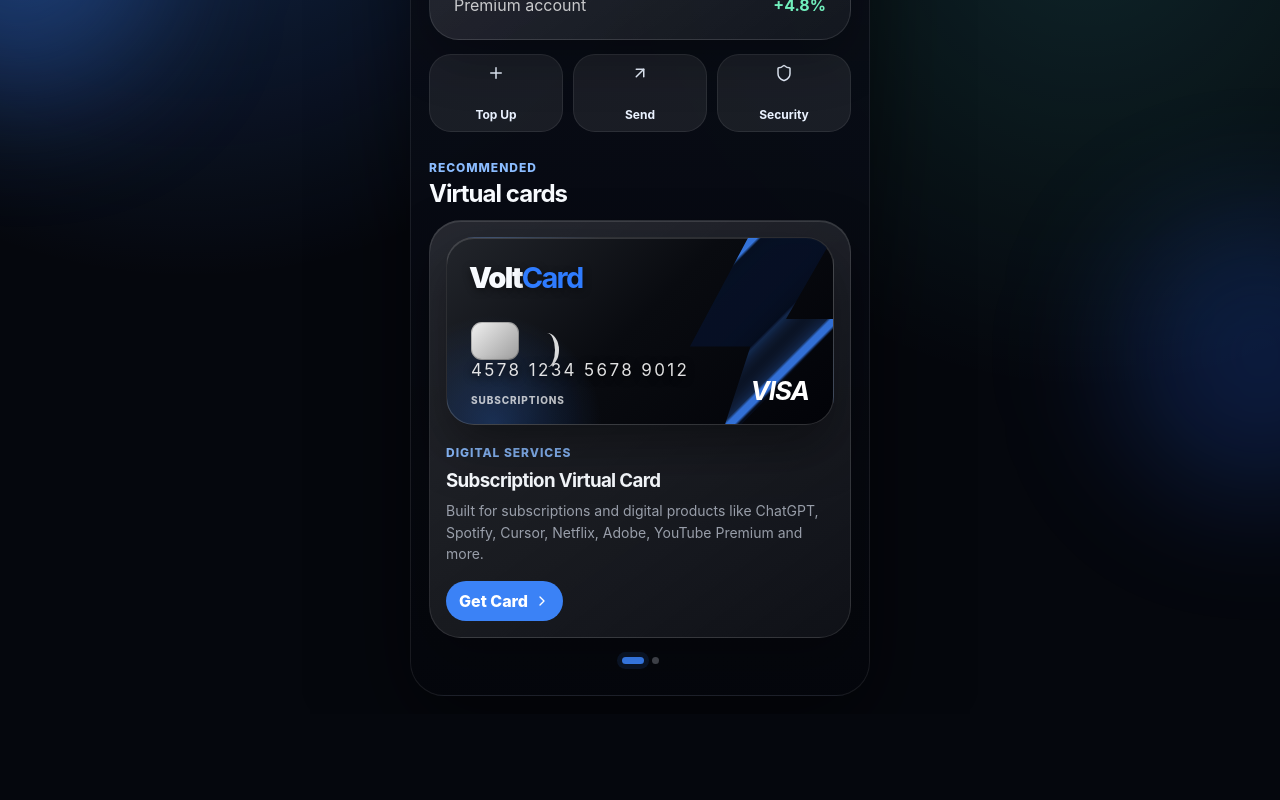
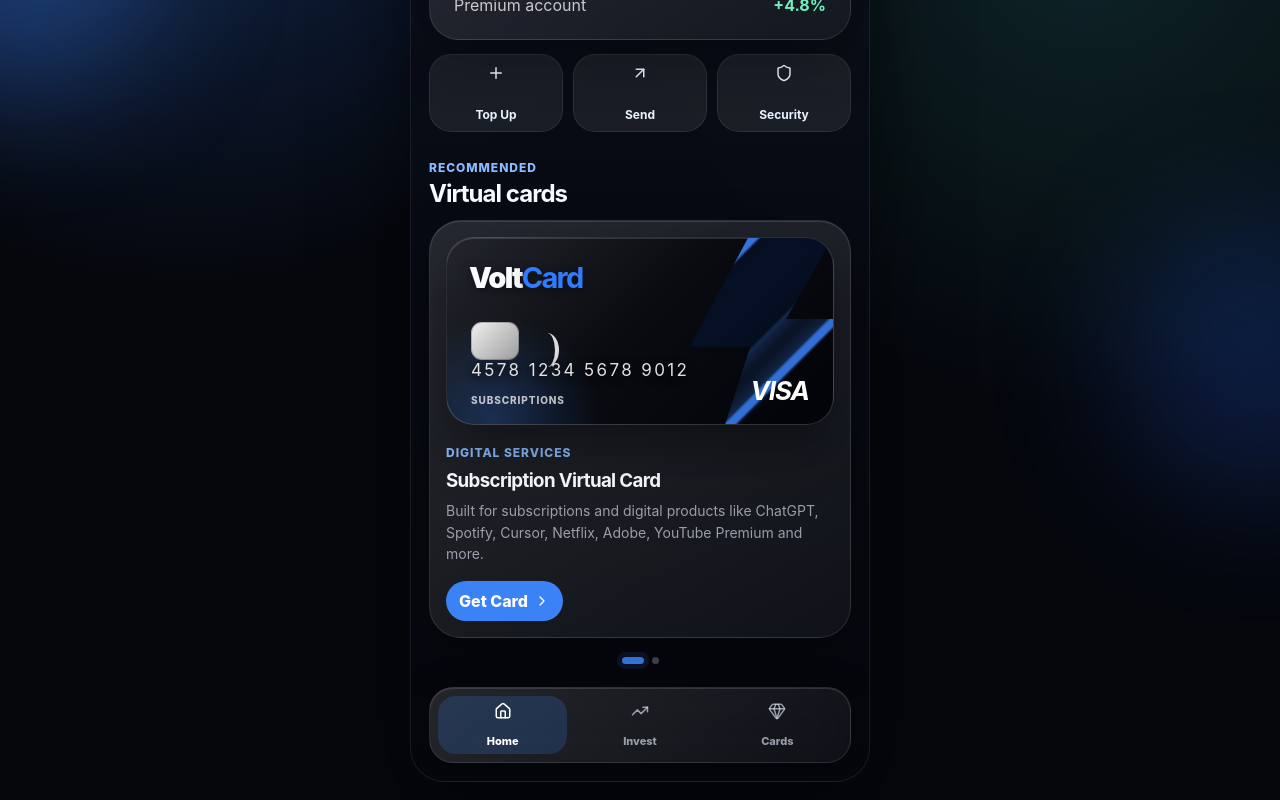
Before and after one commit to cowkng12/VoltCard, a React (Vite) app: page / in a window 1280 px wide. Shown: the part 266-1066 px from the top of the page. Before the commit the page ends 980 px from the top, so only its background shows below. Built offline with nearby package versions, Linux system fonts and the light colour scheme.

Commit message:
Add crypto investments tab

```diff
--- a/src/App.tsx
+++ b/src/App.tsx
@@ -6,13 +6,16 @@
   ChevronRight,
   Copy,
   CreditCard,
+  Gem,
+  Home,
   Eye,
   EyeOff,
   Lock,
   Plus,
   Settings,
   Shield,
-  Snowflake
+  Snowflake,
+  TrendingUp
 } from 'lucide-react';
 import { useEffect, useMemo, useState } from 'react';
 
@@ -32,7 +35,21 @@
   cvv: string;
 };
 
-type Step = 'home' | 'holder' | 'deposit' | 'issued' | 'manage' | 'profile' | 'notifications';
+type Step = 'home' | 'holder' | 'deposit' | 'issued' | 'manage' | 'profile' | 'notifications' | 'invest';
+
+type Coin = {
+  symbol: 'USDT' | 'TON' | 'BTC' | 'ETH' | 'SOL';
+  name: string;
+  price: number;
+  change: number;
+  color: string;
+  points: string;
+};
+
+type Investment = {
+  coin: Coin;
+  amount: number;
+};
 
 const products: CardProduct[] = [
   {
@@ -49,6 +66,14 @@
     description:
       'Designed for Apple Pay and Google Pay, with a clean setup for daily purchases and mobile-first payments.'
   }
+];
+
+const coins: Coin[] = [
+  { symbol: 'USDT', name: 'Tether USD', price: 1, change: 0.01, color: '#72f0bd', points: '0,42 26,38 52,40 78,35 104,37 130,33 156,34 182,31' },
+  { symbol: 'TON', name: 'Toncoin', price: 7.24, change: 4.82, color: '#3b82f6', points: '0,50 26,46 52,43 78,34 104,37 130,26 156,22 182,16' },
+  { symbol: 'BTC', name: 'Bitcoin', price: 64280, change: 2.34, color: '#f7b955', points: '0,48 26,40 52,44 78,36 104,31 130,34 156,24 182,20' },
+  { symbol: 'ETH', name: 'Ethereum', price: 3510, change: 1.76, color: '#9fb7ff', points: '0,46 26,42 52,39 78,41 104,30 130,32 156,27 182,23' },
+  { symbol: 'SOL', name: 'Solana', price: 148.8, change: 5.15, color: '#c084fc', points: '0,52 26,49 52,45 78,39 104,35 130,30 156,21 182,18' }
 ];
 
 const page = {
@@ -82,6 +107,9 @@
   const [issuedCards, setIssuedCards] = useState<IssuedCard[]>([]);
   const [showCvv, setShowCvv] = useState(false);
   const [isFrozen, setIsFrozen] = useState(false);
+  const [selectedCoin, setSelectedCoin] = useState<Coin>(coins[1]);
+  const [investmentAmount, setInvestmentAmount] = useState('');
+  const [investments, setInvestments] = useState<Investment[]>([]);
 
   const telegramName = useMemo(() => {
     const user = window.Telegram?.WebApp?.initDataUnsafe?.user;
@@ -92,6 +120,10 @@
   const depositValue = Number(deposit);
   const canContinueHolder = firstName.trim().length > 1 && lastName.trim().length > 1;
   const canContinueDeposit = Number.isFinite(depositValue) && depositValue >= 10;
+  const investmentValue = Number(investmentAmount);
+  const investmentBalance = issuedCard?.deposit ?? 0;
+  const canInvest = Boolean(issuedCard) && Number.isFinite(investmentValue) && investmentValue > 0 && investmentValue <= investmentBalance;
+  const portfolioValue = investments.reduce((sum, item) => sum + item.amount, 0);
 
   useEffect(() => {
     window.Telegram?.WebApp?.ready();
@@ -129,8 +161,20 @@
   function goBack() {
     if (step === 'holder') setStep('home');
     else if (step === 'deposit') setStep('holder');
-    else if (step === 'profile' || step === 'notifications') setStep('home');
+    else if (step === 'profile' || step === 'notifications' || step === 'invest') setStep('home');
     else setStep('manage');
+  }
+
+  function investFromCard() {
+    if (!issuedCard || !canInvest) return;
+
+    setIssuedCard({ ...issuedCard, deposit: issuedCard.deposit - investmentValue });
+    setIssuedCards((cards) =>
+      cards.map((card) => (card.number === issuedCard.number ? { ...card, deposit: card.deposit - investmentValue } : card))
+    );
+    setInvestments((items) => [{ coin: selectedCoin, amount: investmentValue }, ...items]);
+    setInvestmentAmount('');
+    haptic();
   }
 
   async function copyCardNumber() {
@@ -210,6 +254,63 @@
                 {issuedCards.length > 0 && (
                   <NotificationItem title="Card issued" text={`${issuedCards[0].product.name} is active and ready for online payments.`} amount={`$${issuedCards[0].deposit.toFixed(2)}`} />
                 )}
+              </div>
+            </motion.div>
+          )}
+
+          {step === 'invest' && (
+            <motion.div key="invest" {...page} className="screen bottom-nav-screen">
+              <FlowIntro step="Invest" title="Crypto portfolio" text="Move available card balance into crypto positions. Trading is simulated until payment providers are connected." />
+              <div className="investment-hero glass-panel">
+                <span className="muted">Portfolio value</span>
+                <h1>${portfolioValue.toFixed(2)}</h1>
+                <p>Available from card: ${investmentBalance.toFixed(2)}</p>
+              </div>
+
+              <SectionTitle eyebrow="Market" title="Popular coins" />
+              <div className="coin-list">
+                {coins.map((coin) => (
+                  <button className={coin.symbol === selectedCoin.symbol ? 'coin-card selected glass-panel' : 'coin-card glass-panel'} key={coin.symbol} onClick={() => setSelectedCoin(coin)}>
+                    <div className="coin-icon" style={{ background: coin.color }}>{coin.symbol.slice(0, 1)}</div>
+                    <div>
+                      <strong>{coin.symbol}</strong>
+                      <span>{coin.name}</span>
+                    </div>
+                    <MiniChart coin={coin} />
+                    <div className="coin-price">
+                      <strong>${coin.price.toLocaleString('en-US')}</strong>
+                      <span>+{coin.change}%</span>
+                    </div>
+                  </button>
+                ))}
+              </div>
+
+              <div className="glass-panel invest-panel">
+                <div>
+                  <span className="tag">Selected asset</span>
+                  <h3>{selectedCoin.name}</h3>
+                </div>
+                <label>
+                  Amount from card balance
+                  <div className="money-input">
+                    <span>$</span>
+                    <input inputMode="decimal" value={investmentAmount} onChange={(event) => setInvestmentAmount(event.target.value.replace(/[^0-9.]/g, ''))} placeholder="50" />
+                  </div>
+                </label>
+                {investmentAmount.length > 0 && !canInvest && <p className="hint">Enter an amount up to your available card balance.</p>}
+                <PrimaryButton disabled={!canInvest} onClick={investFromCard}>Invest in {selectedCoin.symbol}</PrimaryButton>
+              </div>
+
+              <SectionTitle eyebrow="Holdings" title="Your positions" />
+              <div className="owned-cards">
+                {investments.length === 0 && <EmptyState title="No investments yet" text="Choose a coin and invest from your card balance to build your portfolio." />}
+                {investments.map((item, index) => (
+                  <div className="holding-card glass-panel" key={`${item.coin.symbol}-${index}`}>
+                    <div className="coin-icon" style={{ background: item.coin.color }}>{item.coin.symbol.slice(0, 1)}</div>
+                    <div><strong>{item.coin.symbol}</strong><span>{item.coin.name}</span></div>
+                    <b>${item.amount.toFixed(2)}</b>
+                  </div>
+                ))}
               </div>
             </motion.div>
           )}
@@ -301,6 +402,7 @@
             </motion.div>
           )}
         </AnimatePresence>
+        <BottomNav activeStep={step} onHome={() => setStep('home')} onInvest={() => setStep('invest')} onCards={() => setStep('profile')} />
       </section>
     </main>
   );
@@ -435,6 +537,31 @@
   );
 }
 
+function MiniChart({ coin }: { coin: Coin }) {
+  return (
+    <svg className="mini-chart" viewBox="0 0 182 58" role="img" aria-label={`${coin.symbol} chart`}>
+      <polyline points={coin.points} fill="none" stroke={coin.color} strokeWidth="4" strokeLinecap="round" strokeLinejoin="round" />
+      <defs>
+        <linearGradient id={`chart-${coin.symbol}`} x1="0" x2="0" y1="0" y2="1">
+          <stop offset="0%" stopColor={coin.color} stopOpacity="0.28" />
+          <stop offset="100%" stopColor={coin.color} stopOpacity="0" />
+        </linearGradient>
+      </defs>
+      <polygon points={`0,58 ${coin.points} 182,58`} fill={`url(#chart-${coin.symbol})`} />
+    </svg>
+  );
+}
+
+function BottomNav({ activeStep, onHome, onInvest, onCards }: { activeStep: Step; onHome: () => void; onInvest: () => void; onCards: () => void }) {
+  return (
+    <nav className="bottom-nav glass-panel">
+      <button className={activeStep === 'home' ? 'active' : ''} onClick={onHome}><Home size={18} /><span>Home</span></button>
+      <button className={activeStep === 'invest' ? 'active' : ''} onClick={onInvest}><TrendingUp size={18} /><span>Invest</span></button>
+      <button className={activeStep === 'profile' ? 'active' : ''} onClick={onCards}><Gem size={18} /><span>Cards</span></button>
+    </nav>
+  );
+}
+
 function BankCard({ card, showCvv, frozen = false }: { card: IssuedCard; showCvv: boolean; frozen?: boolean }) {
   return (
     <motion.div className={`${frozen ? 'bank-card frozen-card' : 'bank-card'} ${card.product.id === 'wallet-pay' ? 'wallet-bank-card' : ''}`} initial={{ rotateX: 22, scale: 0.94 }} animate={{ rotateX: 0, scale: 1 }} transition={{ duration: 0.55, ease: 'easeOut' }}>
--- a/src/styles.css
+++ b/src/styles.css
@@ -56,7 +56,7 @@
 
 .screen {
   min-height: calc(100vh - 112px);
-  padding: 0 18px 26px;
+  padding: 0 18px 112px;
   overflow-y: auto;
   scrollbar-width: none;
 }
@@ -340,9 +340,65 @@
 .notification-dot { display: grid; place-items: center; width: 44px; height: 44px; border-radius: 16px; background: rgba(59,130,246,.14); color: #9cc5ff; }
 .notification-item div:nth-child(2) { display: grid; gap: 4px; }
 .notification-item b { color: #fff; }
+.investment-hero { padding: 22px; border-radius: 28px; margin: 16px 0 22px; }
+.investment-hero h1 { margin: 8px 0; font-size: 42px; letter-spacing: -0.07em; }
+.investment-hero p { margin: 0; color: rgba(232,240,255,.62); }
+.coin-list { display: grid; gap: 11px; margin-bottom: 18px; }
+.coin-card {
+  display: grid;
+  grid-template-columns: 44px 1fr 92px auto;
+  align-items: center;
+  gap: 11px;
+  width: 100%;
+  padding: 12px;
+  border-radius: 22px;
+  color: #fff;
+  text-align: left;
+}
+.coin-card.selected { border-color: rgba(59,130,246,.72); box-shadow: inset 0 1px 0 rgba(255,255,255,.12), 0 14px 38px rgba(59,130,246,.14); }
+.coin-icon { display: grid; place-items: center; width: 44px; height: 44px; border-radius: 16px; color: #06101c; font-weight: 950; }
+.coin-card div:nth-child(2), .holding-card div:nth-child(2) { display: grid; gap: 3px; }
+.coin-card span, .holding-card span { color: rgba(232,240,255,.62); font-size: 12px; }
+.mini-chart { width: 92px; height: 42px; opacity: .96; }
+.coin-price { display: grid; gap: 3px; text-align: right; }
+.coin-price span { color: #72f0bd; font-weight: 800; }
+.invest-panel { display: grid; gap: 14px; padding: 16px; border-radius: 26px; margin-bottom: 22px; }
+.invest-panel h3 { margin: 5px 0 0; letter-spacing: -.03em; }
+.holding-card { display: grid; grid-template-columns: 44px 1fr auto; align-items: center; gap: 12px; padding: 13px; border-radius: 22px; }
+.holding-card b { color: #fff; }
+.bottom-nav {
+  position: absolute;
+  left: 18px;
+  right: 18px;
+  bottom: 18px;
+  z-index: 5;
+  display: grid;
+  grid-template-columns: repeat(3, 1fr);
+  gap: 8px;
+  padding: 8px;
+  border-radius: 24px;
+}
+.bottom-nav button {
+  display: grid;
+  place-items: center;
+  gap: 4px;
+  min-height: 58px;
+  border-radius: 18px;
+  color: rgba(232,240,255,.62);
+  background: transparent;
+  font-size: 11px;
+  font-weight: 800;
+}
+.bottom-nav button.active { color: #fff; background: rgba(59,130,246,.2); }
 
 @media (max-width: 520px) {
   .app-shell { padding: 0; }
   .phone-frame { width: 100%; min-height: 100vh; border: 0; border-radius: 0; }
   .screen { min-height: calc(100vh - 74px); }
+  .bottom-nav { left: 14px; right: 14px; bottom: max(12px, env(safe-area-inset-bottom)); }
 }
+
+@media (max-width: 390px) {
+  .coin-card { grid-template-columns: 44px 1fr auto; }
+  .mini-chart { display: none; }
+}
```
